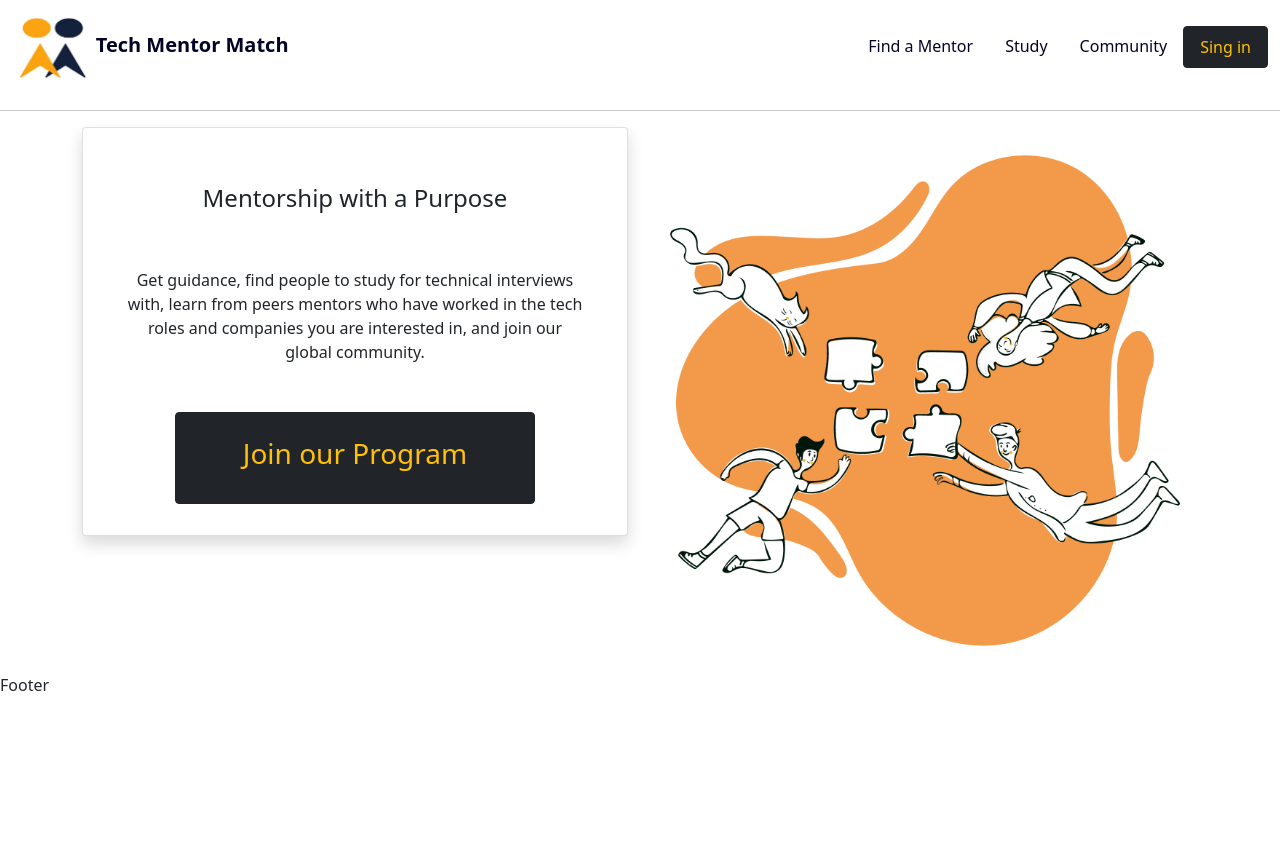
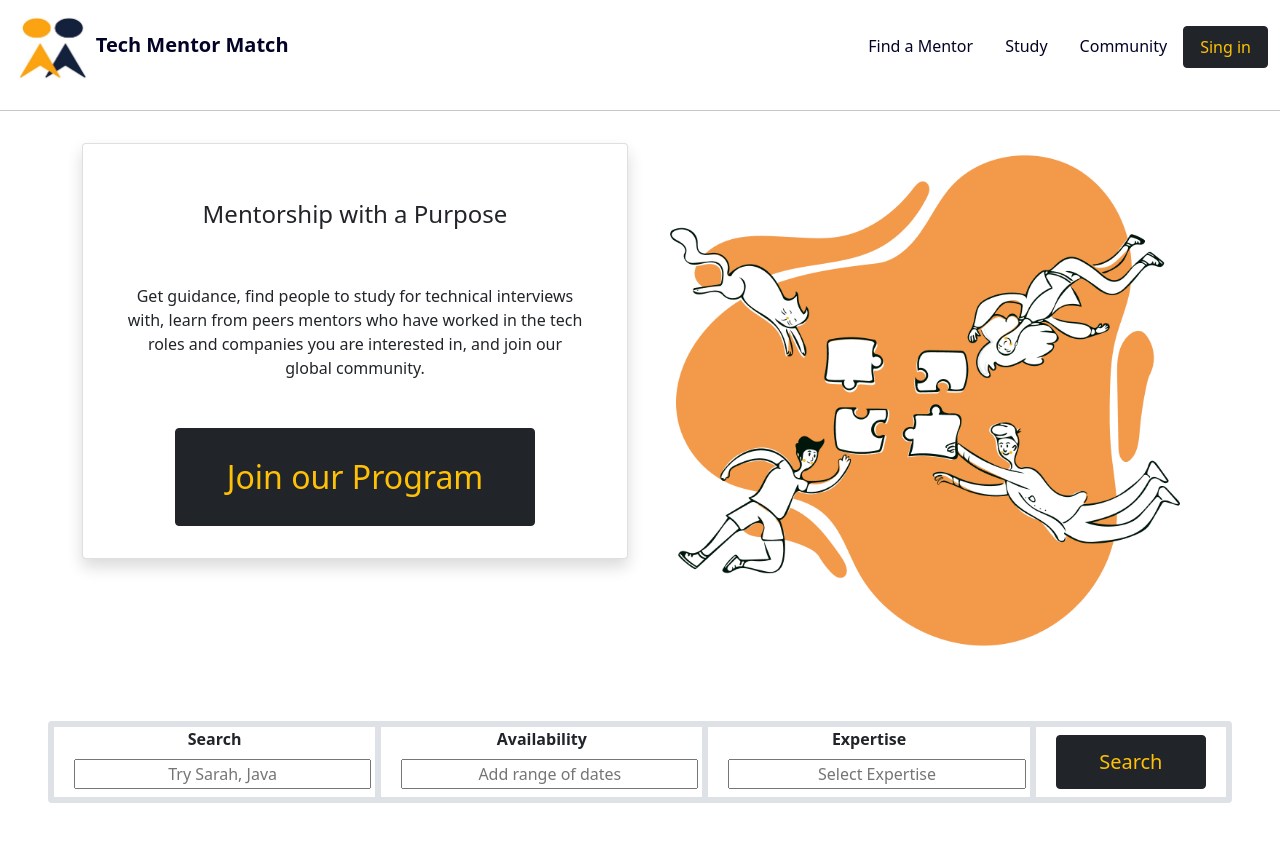
Before and after one commit to sehersarin/InternHacks2021, a React (Create React App) app: page / in a window 1280 px wide. Shown: the top 842 px of the page. Before the commit the page ends 800 px from the top, so only its background shows below. Built offline with nearby package versions, Linux system fonts and the light colour scheme.

Commit message:
updating footer

```diff
--- a/src/Components/Body.js
+++ b/src/Components/Body.js
@@ -4,8 +4,8 @@ const Body = () => {
     <div>
       <div className="container">
         <div className="row">
-          <div className="col">
-            <div className="card w-18rem h-75 shadow rounded">
+          <div className="col-6">
+            <div className="card w-18rem h-auto shadow rounded mt-3">
               <div className="card-body">
                 <h4 className="card-title text-center p-4 m-3">
                   Mentorship with a Purpose
@@ -16,15 +16,15 @@ const Body = () => {
                   roles and companies you are interested in, and join our global
                   community.
                 </p>
-                <div className="text-center p-3">
-                  <button className="btn btn-dark text-warning rounded p-4 mt-2 w-75">
-                    <div className="h3">Join our Program</div>
+                <div className="d-flex justify-content-center p-3 ">
+                  <button className="btn btn-dark text-warning rounded p-4 mt-2 w-75 fs-2">
+                    Join our Program
                   </button>
                 </div>
               </div>
             </div>
           </div>
-          <div className="col">
+          <div className="col-6">
             <img className="w-100" src={team} alt="team" />
           </div>
         </div>
--- a/src/Components/Footer.js
+++ b/src/Components/Footer.js
@@ -1,11 +1,46 @@
 const Footer = () => {
-    return (
-
-        <div>
-            Footer
-        </div>
-
-     );
-}
+  return (
+    <form className="row border border-3 p-0 m-5 rounded">
+      <div className="col border border-3">
+        <label className="d-flex justify-content-center fw-bolder">
+          Search
+        </label>
+        <input
+          className="text-center w-100 m-2"
+          type="text"
+          placeholder="Try Sarah, Java"
+        />
+      </div>
+      <div className="col border border-3">
+        <label className="d-flex justify-content-center fw-bolder">
+          Availability
+        </label>
+        <input
+          className="text-center w-100 m-2"
+          type="text"
+          placeholder="Add range of dates"
+        />
+      </div>
+      <div className="col border border-3">
+        <label className="d-flex justify-content-center fw-bolder">
+          Expertise
+        </label>
+        <input
+          className="text-center w-100 m-2"
+          type="text"
+          placeholder="Select Expertise"
+        />
+      </div>
+      <div className="col-2 border border-3 d-flex justify-content-center">
+        <button
+          type="submit"
+          className="btn btn-dark w-100 text-warning rounded fs-5 m-2"
+        >
+          Search
+        </button>
+      </div>
+    </form>
+  );
+};
 
 export default Footer;
--- a/src/index.css
+++ b/src/index.css
@@ -1,7 +1,3 @@
-a.navb{
-  color:rgb(3, 3, 39)
+a.navb {
+  color: rgb(3, 3, 39);
 }
-
-img{
-  size:5px;
-}
```
